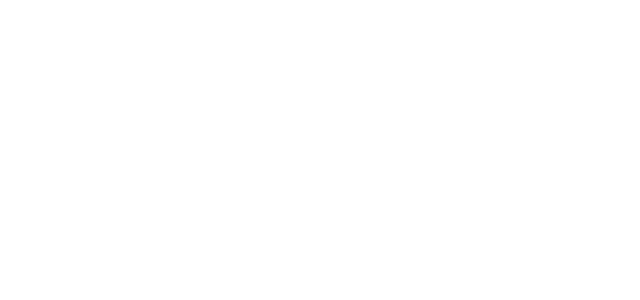
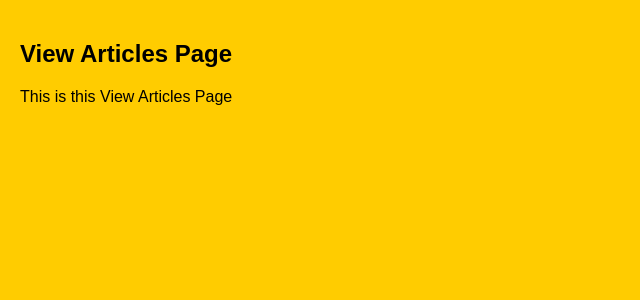
Before and after one commit to imjohnnyy/CISE_SPEED, a React (Create React App) app in the folder frontend/: page /view-articles in a window 1280 px wide. Shown: the top 300 px of the page, without its empty margins (0-640 px from the left). Built offline with nearby package versions, Linux system fonts and the light colour scheme.

Commit message:
added articles page

```diff
--- a/frontend/src/App.js
+++ b/frontend/src/App.js
@@ -3,7 +3,7 @@
 import './App.css';
 
 import CreateBook from './features/CreateBook';
-
+import ViewArticles from './features/ViewArticles';
 
 class App extends Component {
   render() {
@@ -12,6 +12,7 @@
         <div>
 
           <Route path='/create-book' component={CreateBook} />
+          <Route path='/view-articles' component={ViewArticles} />
         </div>
       </Router>
     );
--- /dev/null
+++ b/frontend/src/features/ViewArticles.js
@@ -0,0 +1,13 @@
+import React from "react";
+
+
+const ViewArticles = () =>  {
+     return (
+      <div>
+        <h2>View Articles Page</h2>
+            <p>This is this View Articles Page</p>
+        </div>
+    );
+};
+
+export default ViewArticles;
--- a/frontend/src/index.css
+++ b/frontend/src/index.css
@@ -11,3 +11,42 @@
   font-family: source-code-pro, Menlo, Monaco, Consolas, 'Courier New',
     monospace;
 }
+
+body {
+  background-color: #FFCC00;
+  padding: 20px;
+  margin: 0;
+}
+h1, h2, p, ul, li {
+  font-family: sans-serif;
+}
+ul.header li {
+  display: inline;
+  list-style-type: none;
+  margin: 0;
+}
+ul.header {
+  background-color: #111;
+  padding: 0;
+}
+ul.header li a {
+  color: #FFF;
+  font-weight: bold;
+  text-decoration: none;
+  padding: 20px;
+  display: inline-block;
+}
+.content {
+  background-color: #FFF;
+  padding: 20px;
+}
+.content h2 {
+  padding: 0;
+  margin: 0;
+}
+.content li {
+  margin-bottom: 10px;
+}
+.active {
+  background-color: #0099FF;
+}
```
Also changed, not shown: frontend/src/features/ShowBookList.js (deleted).
